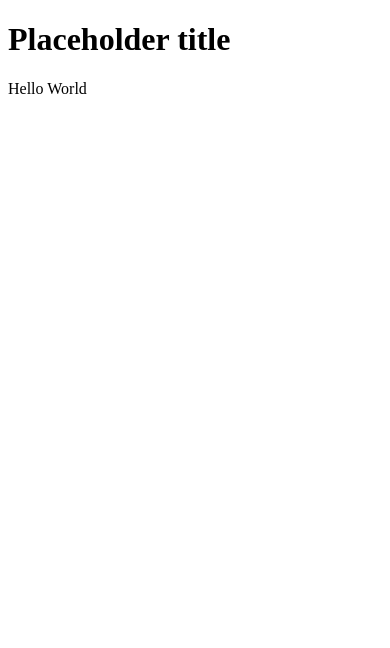
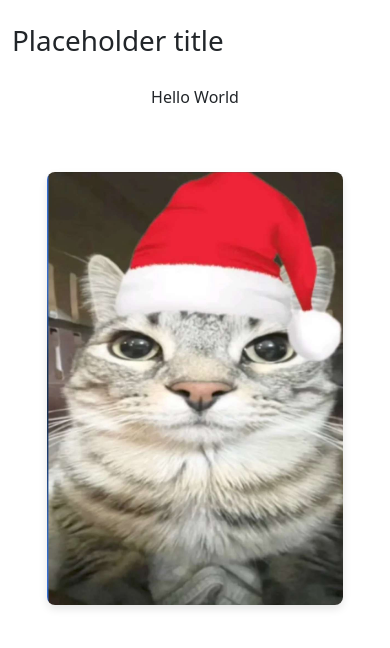
Before and after one commit to Dylannichols702/StudyLink-CSCI448.github.io, a plain HTML site: page index.html in a window 390 px wide. Drawn offline with nearby package versions, Linux system fonts and the light colour scheme; no server answers.

Commit message:
add dynamic content loader setup for dylan to add assets/demo.mp4, create simple css placeholder to test with test.jpg

```diff
--- /dev/null
+++ b/contentLoader.js
@@ -0,0 +1,48 @@
+customElements.define(
+	"content-loader",
+	class extends HTMLElement {
+		constructor() {
+			super();
+		}
+
+		connectedCallback() {
+			this.checkAndLoadMedia();
+		}
+
+		async checkAndLoadMedia() {
+			const videoUrl = "./assets/demo.mp4";
+			const imageUrl = "./assets/test.jpg";
+
+			try {
+				const resp = await fetch(videoUrl, {method: "HEAD"});
+				if (resp.ok) {
+					this.loadVideo(videoUrl);
+				} else {
+					this.loadImage(imageUrl);
+				}
+			} catch (error) {
+				console.error(`Error checking for video: ${error}`);
+				this.loadImage(imageUrl);
+			}
+		}
+
+		loadVideo(src) {
+			const videoElement = document.createElement("video");
+			videoElement.controls = true;
+			videoElement.style.maxWidth = "100%";
+			const sourceElement = document.createElement("source");
+			sourceElement.src = src;
+			sourceElement.type = "video/mp4";
+			videoElement.appendChild(sourceElement);
+			this.appendChild(videoElement);
+		}
+
+		loadImage(src) {
+			const imageElement = document.createElement("img");
+			imageElement.src = src;
+			imageElement.alt = "Fallback Image";
+			imageElement.style.maxWidth = "100%";
+			this.appendChild(imageElement);
+		}
+	}
+);
--- a/index.html
+++ b/index.html
@@ -2,9 +2,23 @@
 <html>
 	<head>
 		<title>StudyLink</title>
+		<meta name="viewport" content="width=device-width, initial-scale=1">
+		<link href="./style.css" rel="stylesheet">
+		<link href="https://cdn.jsdelivr.net/npm/bootstrap@5.3.5/dist/css/bootstrap.min.css" rel="stylesheet" integrity="sha384-SgOJa3DmI69IUzQ2PVdRZhwQ+dy64/BUtbMJw1MZ8t5HZApcHrRKUc4W0kG879m7" crossorigin="anonymous">
 	</head>
 	<body>
-		<h1>Placeholder title</h1>
-		<p>Hello World</p>
+		<div class="container my-4">
+			<h1>Placeholder title</h1>
+
+			<div id="content-container">
+				<div class="text-content">
+					<p>Hello World</p>
+				</div>
+				<content-loader></content-loader>
+			</div>
+		</div>
+
+		<script type="module" src="./contentLoader.js"></script>
+		<script src="https://cdn.jsdelivr.net/npm/bootstrap@5.3.5/dist/js/bootstrap.bundle.min.js" integrity="sha384-k6d4wzSIapyDyv1kpU366/PK5hCdSbCRGRCMv+eplOQJWyd1fbcAu9OCUj5zNLiq" crossorigin="anonymous"></script>
 	</body>
 </html>
--- /dev/null
+++ b/style.css
@@ -0,0 +1,52 @@
+html, body {
+	margin: 0;
+	padding: 0;
+	height: 100%;
+}
+
+#content-container {
+	display: flex;
+	flex-wrap: wrap;
+	align-items: center;
+	gap: 2rem;
+	padding: 20px;
+	width: 100%;
+	overflow-x: hidden;
+}
+
+.text-content {
+	flex: 1;
+	min-width: 300px;
+}
+
+#content-container content-loader {
+	flex: 1;
+	min-width: 300px;
+	max-width: 100%;
+	height: auto;
+	padding: 15px;
+	box-sizing: border-box;
+}
+
+content-loader img,
+content-loader video {
+	width: 100%;
+	max-width: 100%;
+	height: auto;
+	display: block;
+	border-radius: 8px;
+	box-shadow: 0 4px 8px rgba(0,0,0,0.1);
+	object-fit: contain;
+}
+
+@media (max-width: 768px) {
+	#content-container {
+		flex-direction: column;
+		text-align: center;
+	}
+
+	.text-content,
+	#content-container content-loader {
+		width: 100%;
+	}
+}
```
Also changed, not shown: assets/test.jpg (renamed from assets/crimas.jpg).
